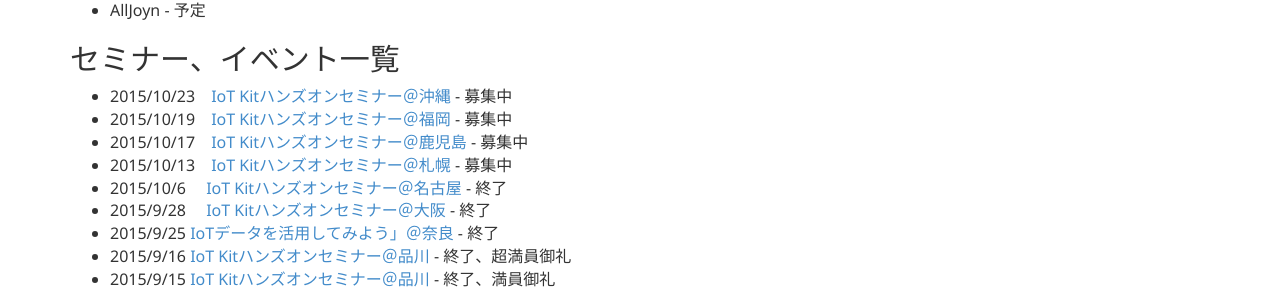
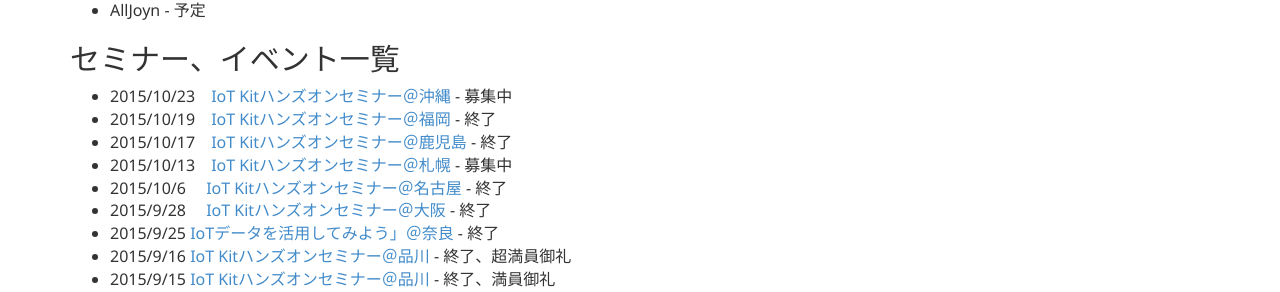
Before and after one commit to ms-iotkithol-jp/ms-iotkithol-jp.github.io, a Jekyll site: the page built from HowToLearn.md, in a window 1280 px wide and 900 px high, scrolled down 872 px. Shown: the part 152-444 px from the top of the window. Built offline with Jekyll 4.4.1, drawn with Linux system fonts in a browser that asks for light colours.

Commit message:
Update Seminar Status

```diff
--- a/HowToLearn.md
+++ b/HowToLearn.md
@@ -36,8 +36,8 @@
 ## セミナー、イベント一覧
 
 * 2015/10/23　[IoT Kitハンズオンセミナー＠沖縄](https://msevents.microsoft.com/CUI/EventDetail.aspx?EventID=1032671394&Culture=ja-JP&community=0) - 募集中
-* 2015/10/19　[IoT Kitハンズオンセミナー＠福岡](https://msevents.microsoft.com/CUI/EventDetail.aspx?EventID=1032671390&Culture=ja-JP&community=0) - 募集中
-* 2015/10/17　[IoT Kitハンズオンセミナー＠鹿児島](https://html5j-kagoshima.doorkeeper.jp/events/31228) - 募集中
+* 2015/10/19　[IoT Kitハンズオンセミナー＠福岡](https://msevents.microsoft.com/CUI/EventDetail.aspx?EventID=1032671390&Culture=ja-JP&community=0) - 終了
+* 2015/10/17　[IoT Kitハンズオンセミナー＠鹿児島](https://html5j-kagoshima.doorkeeper.jp/events/31228) - 終了
 * 2015/10/13　[IoT Kitハンズオンセミナー＠札幌](https://msevents.microsoft.com/CUI/EventDetail.aspx?EventID=1032670575&Culture=ja-JP&community=0) - 募集中
 * 2015/10/6　 [IoT Kitハンズオンセミナー＠名古屋](https://msevents.microsoft.com/CUI/EventDetail.aspx?EventID=1032670573&Culture=ja-JP&community=0)  - 終了
 * 2015/9/28　 [IoT Kitハンズオンセミナー＠大阪](https://msevents.microsoft.com/CUI/EventDetail.aspx?EventID=1032670352&Culture=ja-JP&community=0) - 終了
```
